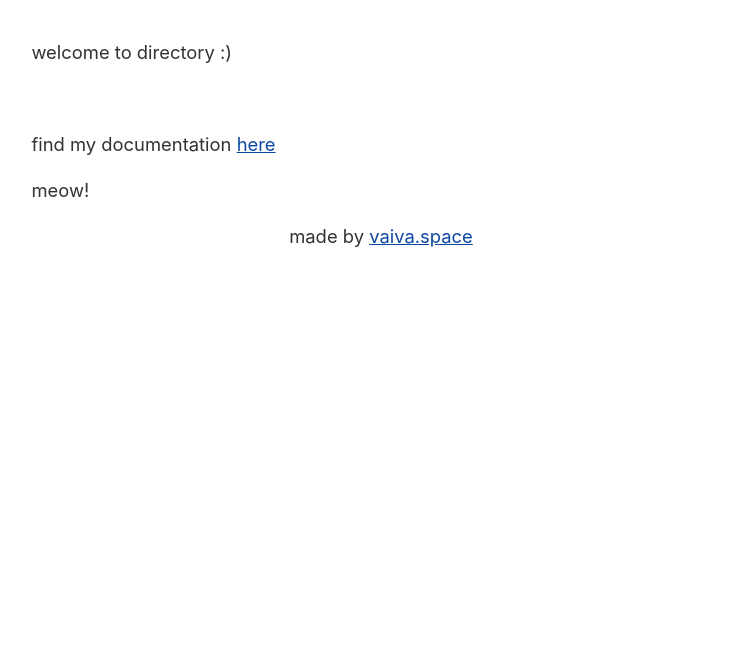
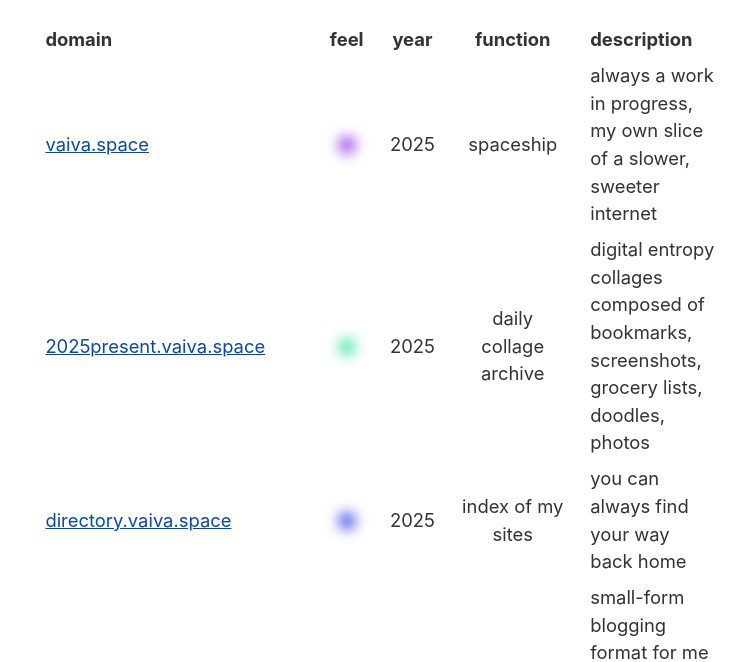
Before and after one commit to vaiva2/directory, an Eleventy site: page src/index.html in a window 1280 px wide. Shown: the part 139-801 px from the top of the page, without its empty margins (259-1003 px from the left). Built offline with nearby package versions, Linux system fonts and the light colour scheme; Eleventy itself is replaced by a stand-in of ours; files that its build step writes are made by us from their sources.

Commit message:
paste from vaiva.space

```diff
--- a/src/index.html
+++ b/src/index.html
@@ -3,7 +3,4 @@ title: homepage
 layout: /layouts/base.njk
 ---
 
-<p>welcome to directory :)</p>
-</br>
-<p>find my documentation <a href="https://github.com/vaivatuta/lille-templeventy">here</a></p>
-<p>meow!</p>
+{% include 'layouts/partials/directory.njk' %}
```
